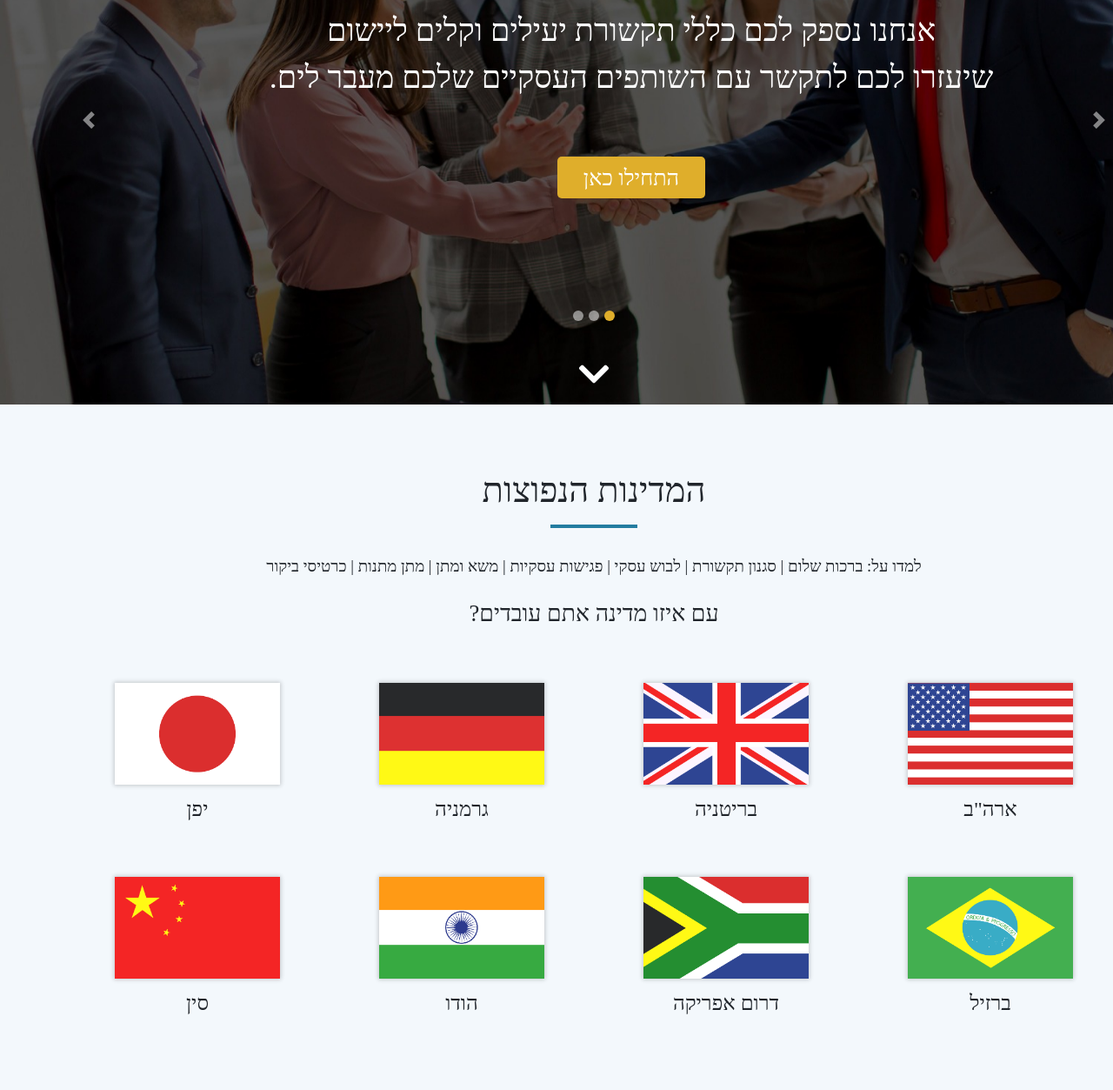
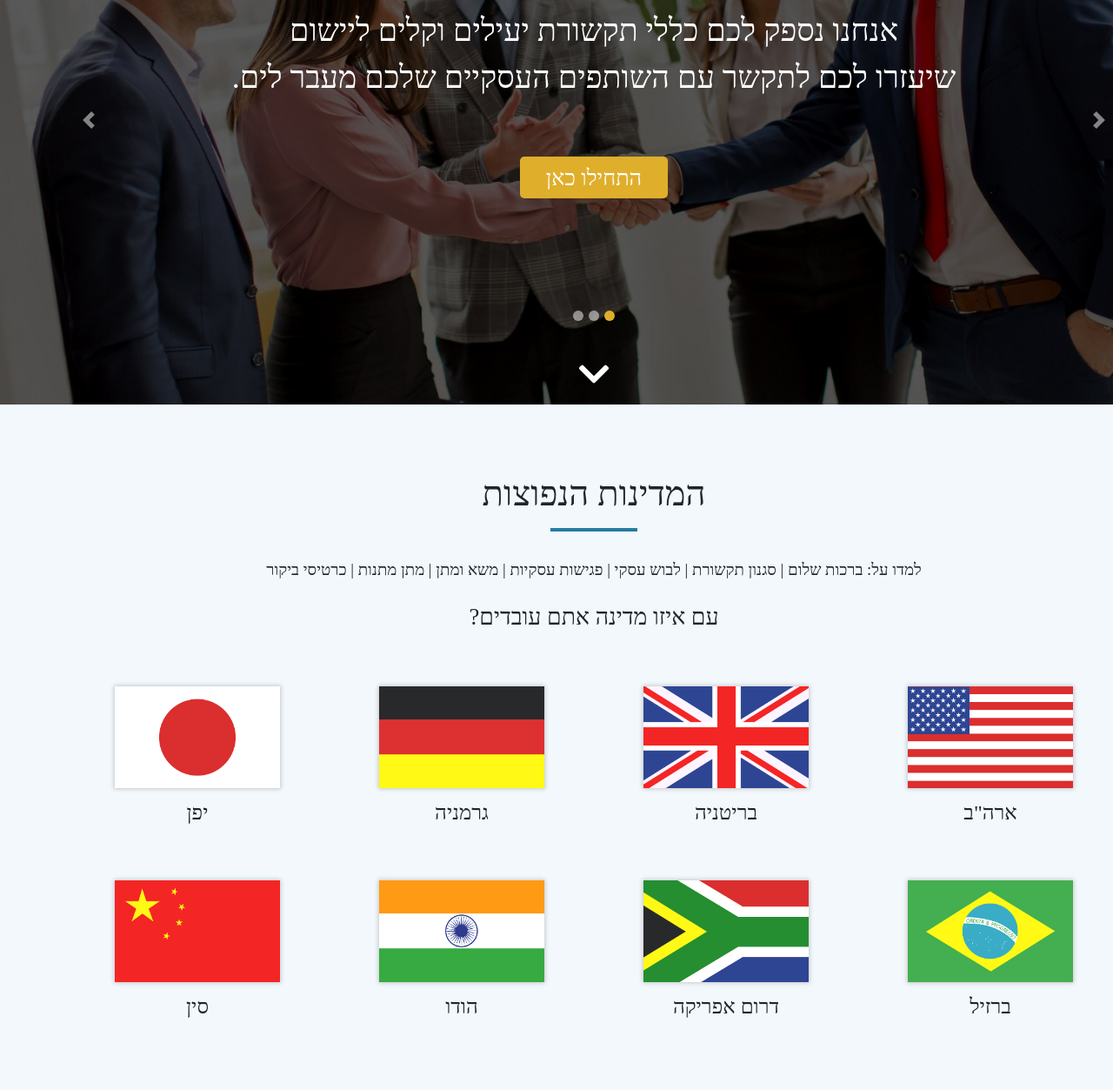
Before and after one commit to talyakotler/web-development-course, a plain HTML site: page nice-to-meet/index.html in a window 1280 px wide. Shown: the part 257-1510 px from the top of the page at 87% size. Drawn offline with nearby package versions, Linux system fonts and the light colour scheme; a web font is replaced by a local one.

Commit message:
Add files via upload

```diff
--- a/nice-to-meet/styles/myStyle.css
+++ b/nice-to-meet/styles/myStyle.css
@@ -579,7 +579,7 @@ header div.clickable {
 }
 
 .introduction {
-    position: absolute;
+    position: relative;
     width: 960px;
     left: 0;
     right: 0;
@@ -645,7 +645,7 @@ header div.clickable {
 /*---------------------------------------------*/
 
 .countries {
-    margin-top: 700px;
+    margin-top: 310px;
     display: inline-block;
     text-align: center;
     position: relative;
```
